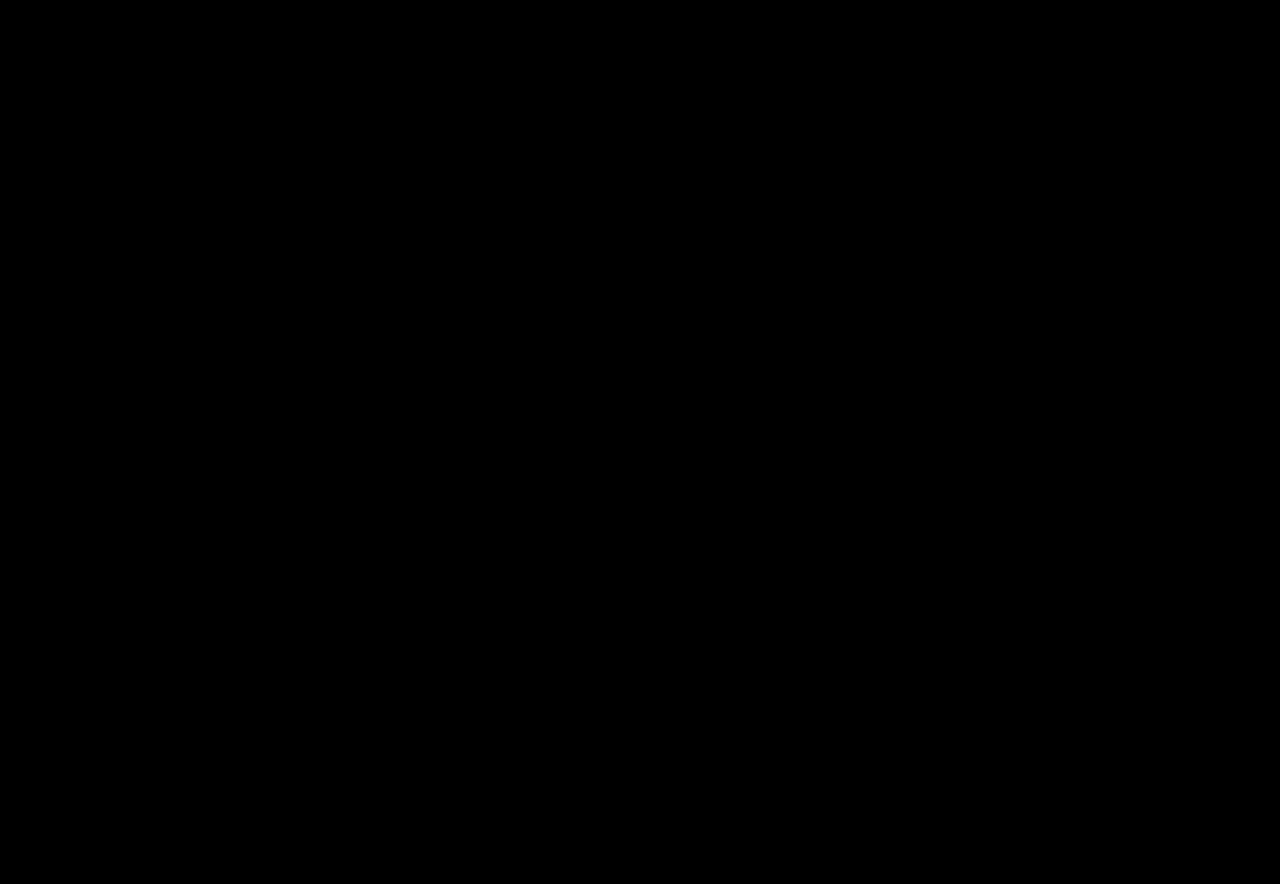
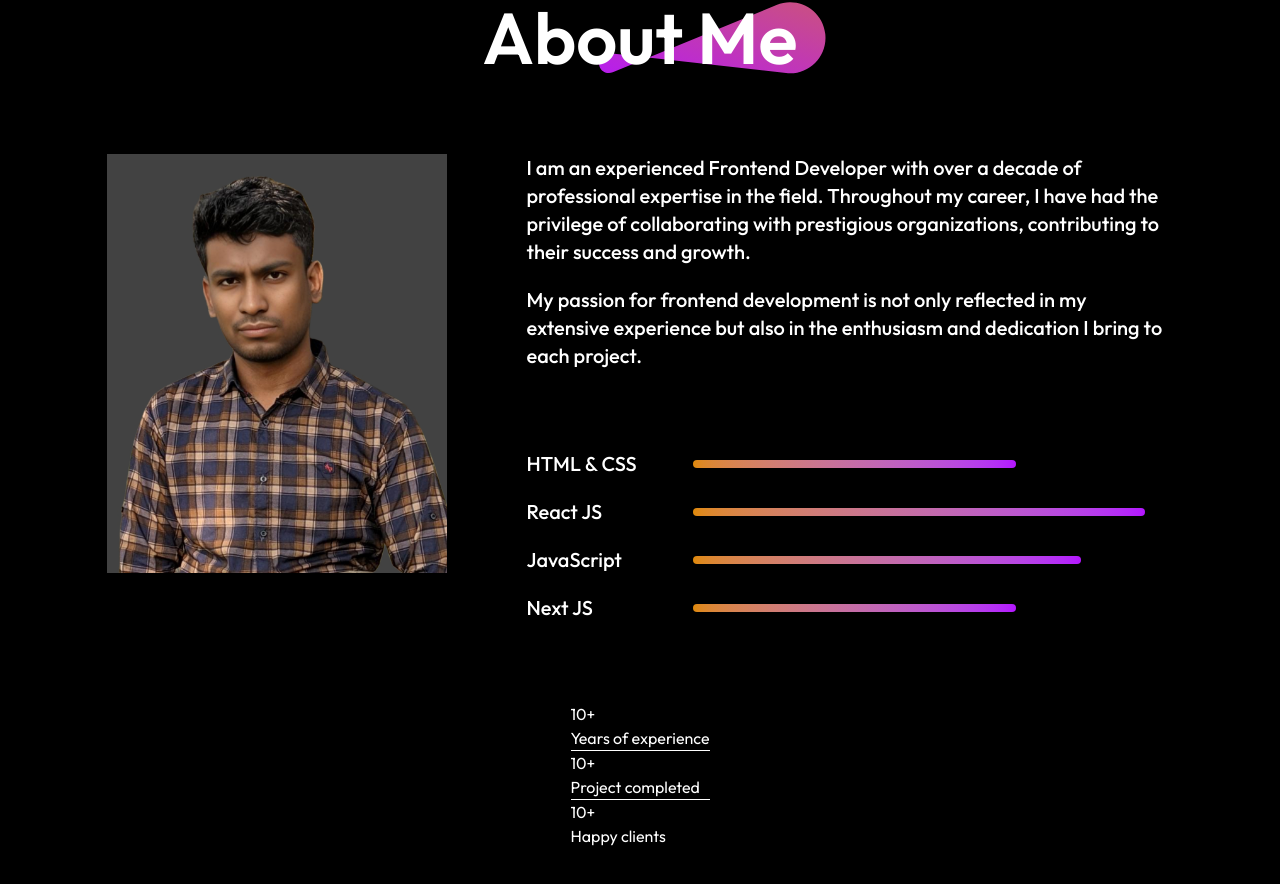
Before and after one commit to showrov4g/my-protfolio, a React (Vite) app: page / in a window 1280 px wide. Shown: the part 1044-1928 px from the top of the page. Before the commit the page ends 966 px from the top, so only its background shows below. Built offline with nearby package versions, Linux system fonts and the light colour scheme.

Commit message:
About section design

```diff
--- a/src/App.jsx
+++ b/src/App.jsx
@@ -1,3 +1,4 @@
+import About from "./components/About/About";
 import Hero from "./components/Hero/HEro";
 import Navbar from "./components/Navbar/Navbar";
 
@@ -6,6 +7,7 @@
     <div className="w-10/12 mx-auto">
       <Navbar></Navbar>
       <Hero></Hero>
+      <About></About>
     </div>
   );
 };
--- /dev/null
+++ b/src/components/About/About.css
@@ -0,0 +1,6 @@
+.about-patten {
+    position: absolute;
+    bottom: 0;
+    right: 0;
+    z-index: -1;
+}
--- a/src/components/About/About.jsx
+++ b/src/components/About/About.jsx
@@ -1,10 +1,71 @@
+import profileImg from "../../assets/about_img.jpg";
+import themeParen from "../../assets/theme_pattern.svg";
+import "./About.css";
+const About = () => {
+  return (
+    <div className="flex flex-col items-center justify-center gap-20 my-20 ">
+      {/* title  */}
+      <div className="relative ">
+        <h1 className="px-7 text-7xl font-semibold z-10">About Me</h1>
+        <img className="about-patten" src={themeParen} alt="" />
+      </div>
+      {/* left section  */}
+      <div className="flex gap-20">
+        <div>
+          <img src={profileImg} alt="" />
+        </div>
+        {/* right section  */}
+        <div className="flex flex-col gap-20">
+          <div className="flex flex-col gap-5 text-xl font-medium">
+            <p>
+              I am an experienced Frontend Developer with over a decade of
+              professional expertise in the field. Throughout my career, I have
+              had the privilege of collaborating with prestigious organizations,
+              contributing to their success and growth.
+            </p>
+            <p>
+              My passion for frontend development is not only reflected in my
+              extensive experience but also in the enthusiasm and dedication I
+              bring to each project.
+            </p>
+          </div>
+          {/* skills */}
+          <div className="flex flex-col gap-5">
+            <div className="flex items-center gap-4 transition-all duration-200 hover:scale-105">
+              <p className="min-w-[150px] text-xl font-medium">HTML & CSS</p> <hr className="w-[50%] outline-none border-none rounded-full h-2 bg-linear-to-r from-[#DF8908] to-[#B415FF]" />
+            </div>
+            <div className="flex items-center gap-4 transition-all duration-200 hover:scale-105">
+              <p  className="min-w-[150px] text-xl font-medium">React JS</p> <hr className="w-[70%] outline-none border-none rounded-full h-2 bg-linear-to-r from-[#DF8908] to-[#B415FF]" />
+            </div>
+            <div className="flex items-center gap-4 transition-all duration-200 hover:scale-105">
+              <p  className="min-w-[150px] text-xl font-medium">JavaScript</p> <hr className="w-[60%] outline-none border-none rounded-full h-2 bg-linear-to-r from-[#DF8908] to-[#B415FF]" />
+            </div>
+            <div className="flex items-center gap-4 transition-all duration-200 hover:scale-105">
+              <p  className="min-w-[150px] text-xl font-medium">Next JS</p> <hr className="w-[50%] outline-none border-none rounded-full h-2 bg-linear-to-r from-[#DF8908] to-[#B415FF]" />
+            </div>
+          </div>
+        </div>
+      </div>
 
-const About = () => {
-    return (
+      {/* achievement section  */}
+      <div>
         <div>
-
+          <h1>10+</h1>
+          <p>Years of experience</p>
         </div>
-    );
+        <hr />
+        <div>
+          <h1>10+</h1>
+          <p>Project completed</p>
+        </div>
+        <hr />
+        <div>
+          <h1>10+</h1>
+          <p>Happy clients</p>
+        </div>
+      </div>
+    </div>
+  );
 };
 
 export default About;
--- a/src/index.css
+++ b/src/index.css
@@ -1,5 +1,5 @@
 @import "tailwindcss";
-*{
+body{
     background-color: #000;
     color: #fff;
     font-family: "Outfit", serif;
```
Also changed, not shown: src/assets/about_img.jpg (added), src/assets/about_img.png (added).
